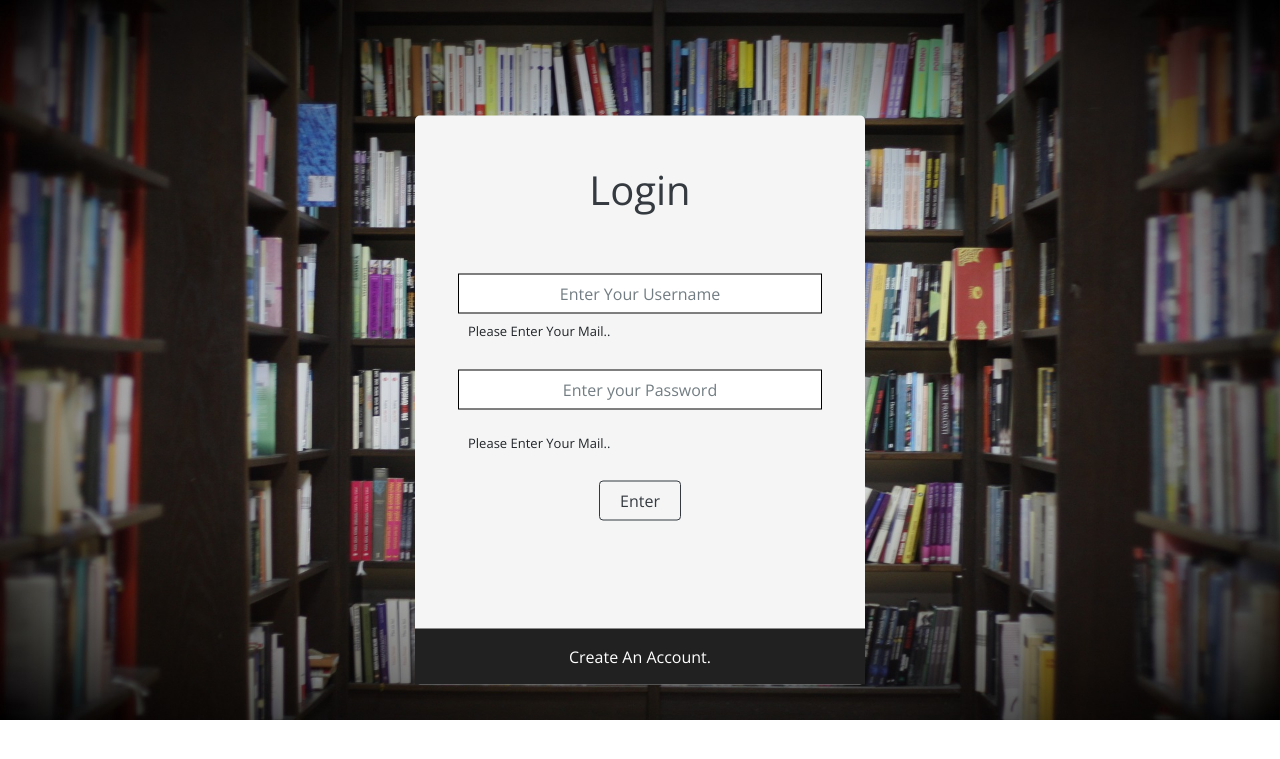
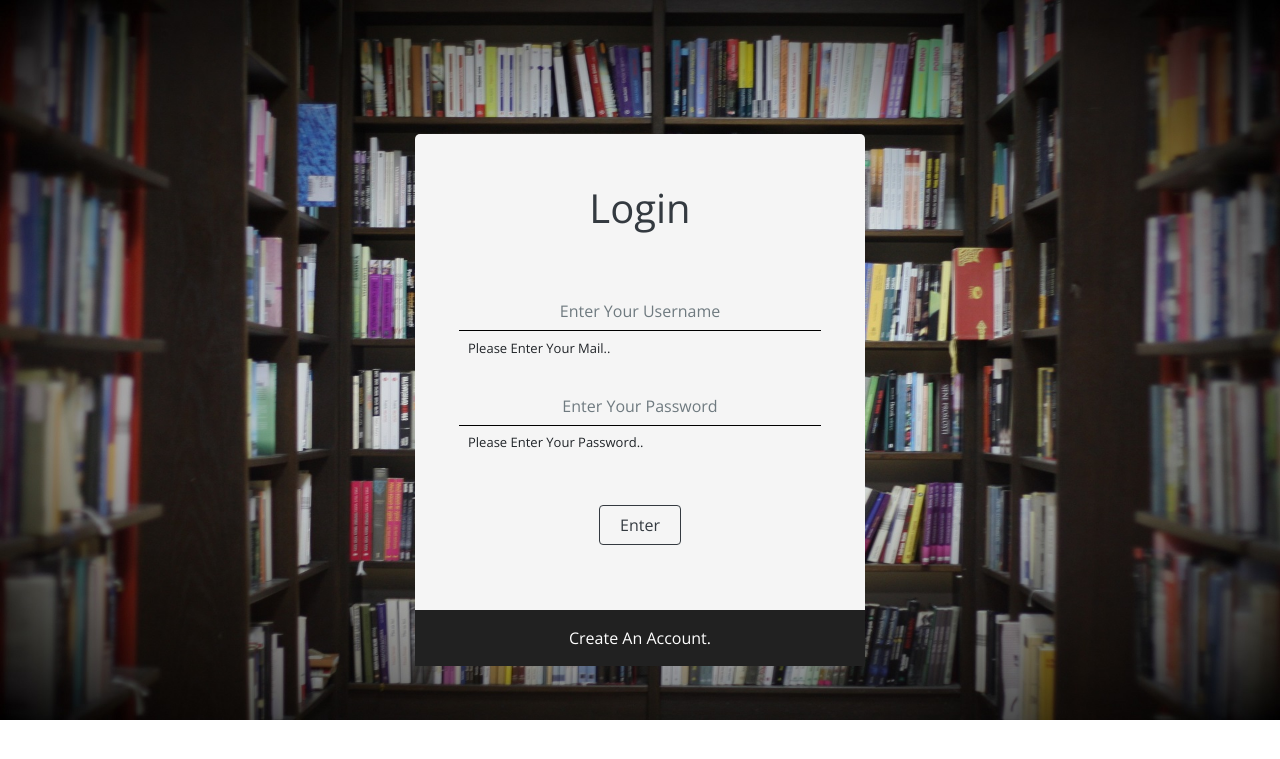
Before and after one commit to NSU-SU19CSE299S08/SU19CSE299S08G05NSU, a PHP site: page /login.html in a window 1280 px wide. Shown: the top 759 px of the page. Run offline with PHP 8.4, Linux system fonts and the light colour scheme.

Commit message:
issue #4: login page modified

```diff
--- a/Project-Code/css/login.css
+++ b/Project-Code/css/login.css
@@ -59,14 +59,23 @@ input[type='email'] {
   display: block;
   padding: 7px 80px;
   margin: 4px auto;
-  border: 1px solid black;
   margin-top: 30px;
+  border-right: none;
+  border-left: none;
+  border-top: none;
+  border-bottom: 1px solid black;
+  background: none;
 }
 .main input[type='password'] {
   display: block;
   padding: 7px 80px;
   margin: 20px auto;
-  border: 1px solid black;
+  border-right: none;
+  border-left: none;
+  border-top: none;
+  border-bottom: 1px solid black;
+  background: none;
+  margin-bottom: 3px;
 }
 .main .email__label1 {
   margin-left: 53px;
@@ -80,7 +89,7 @@ input[type='email'] {
   display: block;
   margin: auto;
   padding: 7px 20px;
-  margin-top: 20px;
+  margin-top: 45px;
 }
 .main input::placeholder {
   color: #37474f;
@@ -89,7 +98,7 @@ input[type='email'] {
 }
 .main .form-footer {
   text-align: center;
-  margin-top: 108px;
+  margin-top: 65px;
   background-color: #212121;
   padding: 16px 0;
 }
--- a/Project-Code/login.html
+++ b/Project-Code/login.html
@@ -36,8 +36,10 @@
           </div>
           <div class="form-input">
             <!-- <i class="fas fa-lock"></i> -->
-            <input type="password" placeholder="Enter your Password" />
-            <label for="" class="pass__label1">Please Enter Your Mail..</label>
+            <input type="password" placeholder="Enter Your Password" />
+            <label for="" class="pass__label1"
+              >Please Enter Your Password..</label
+            >
           </div>
 
           <input class="btn btn-outline-dark " type="submit" value="Enter" />
```
